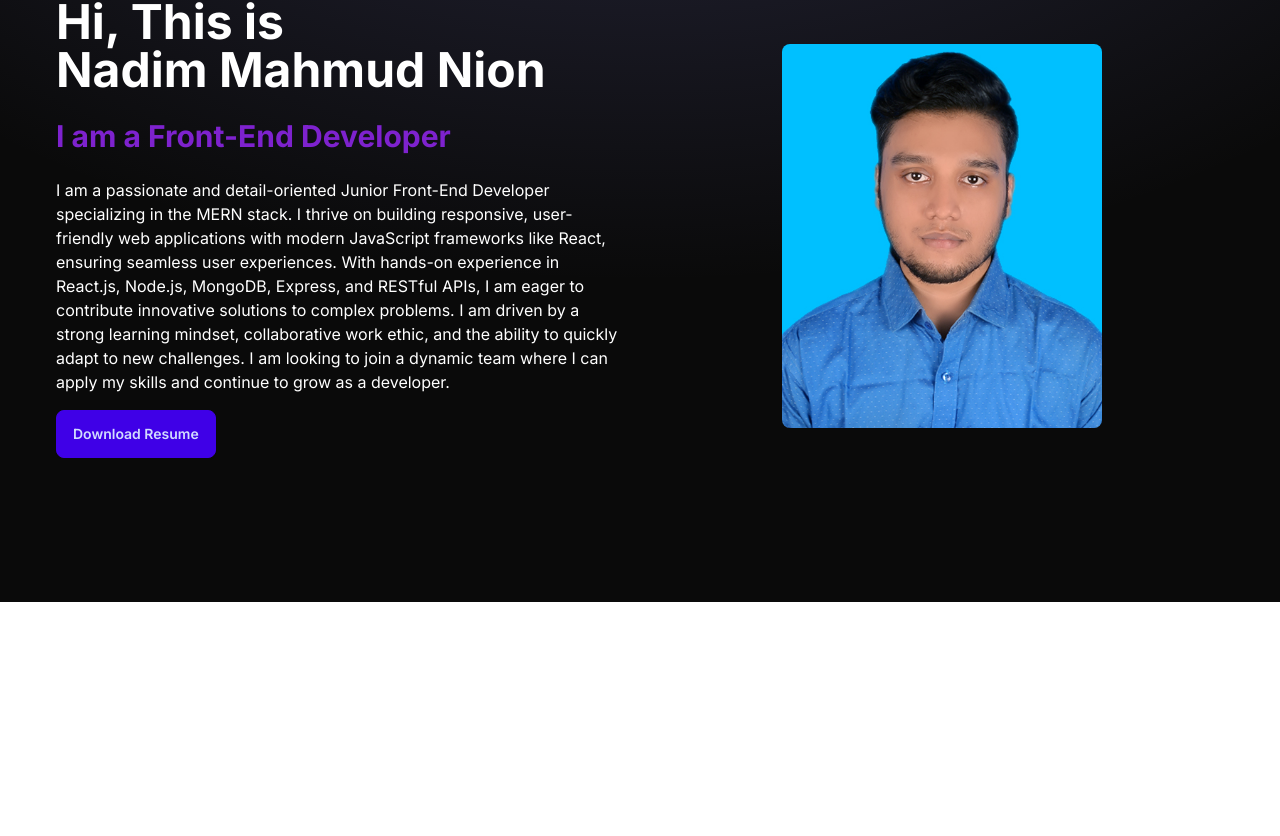
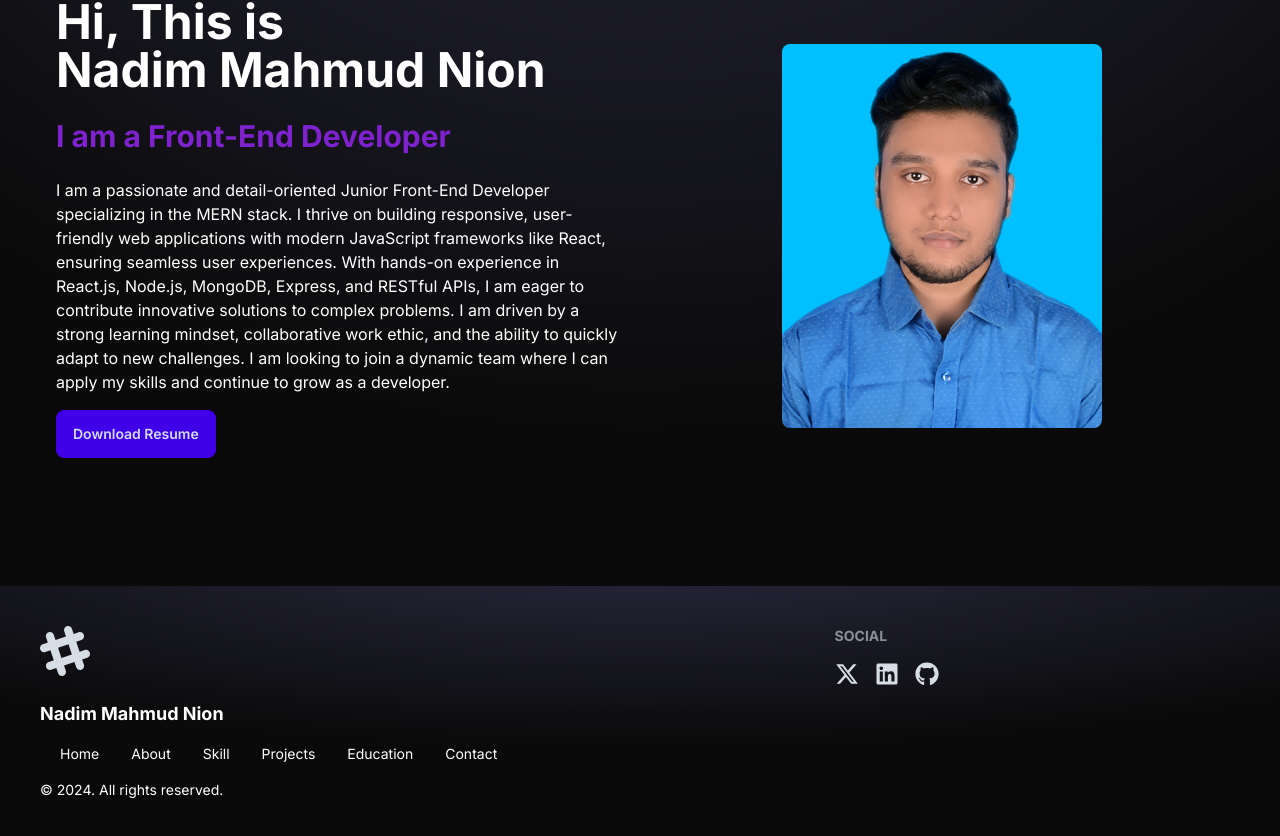
Before and after one commit to Nadim-Nion/nion-portfolio, a React (Vite) app: page / in a window 1280 px wide. Shown: the part 198-1034 px from the top of the page. Before the commit the page ends 800 px from the top, so only its background shows below. Built offline with nearby package versions, Linux system fonts and the light colour scheme.

Commit message:
footera added

```diff
--- /dev/null
+++ b/src/components/Footer/Footer.jsx
@@ -0,0 +1,58 @@
+import React from 'react';
+import { FaGithub, FaLinkedin } from 'react-icons/fa';
+import { FaXTwitter } from 'react-icons/fa6';
+import { Link } from 'react-router-dom';
+
+const Footer = () => {
+    return (
+        <div>
+            <footer className="footer  bg-neutral-950 bg-[radial-gradient(ellipse_80%_80%_at_50%_-20%,rgba(120,119,198,0.3),rgba(255,255,255,0))] text-neutral-content p-10">
+                <aside>
+                    <svg
+                        width="50"
+                        height="50"
+                        viewBox="0 0 24 24"
+                        xmlns="http://www.w3.org/2000/svg"
+                        fillRule="evenodd"
+                        clipRule="evenodd"
+                        className="fill-current">
+                        <path
+                            d="M22.672 15.226l-2.432.811.841 2.515c.33 1.019-.209 2.127-1.23 2.456-1.15.325-2.148-.321-2.463-1.226l-.84-2.518-5.013 1.677.84 2.517c.391 1.203-.434 2.542-1.831 2.542-.88 0-1.601-.564-1.86-1.314l-.842-2.516-2.431.809c-1.135.328-2.145-.317-2.463-1.229-.329-1.018.211-2.127 1.231-2.456l2.432-.809-1.621-4.823-2.432.808c-1.355.384-2.558-.59-2.558-1.839 0-.817.509-1.582 1.327-1.846l2.433-.809-.842-2.515c-.33-1.02.211-2.129 1.232-2.458 1.02-.329 2.13.209 2.461 1.229l.842 2.515 5.011-1.677-.839-2.517c-.403-1.238.484-2.553 1.843-2.553.819 0 1.585.509 1.85 1.326l.841 2.517 2.431-.81c1.02-.33 2.131.211 2.461 1.229.332 1.018-.21 2.126-1.23 2.456l-2.433.809 1.622 4.823 2.433-.809c1.242-.401 2.557.484 2.557 1.838 0 .819-.51 1.583-1.328 1.847m-8.992-6.428l-5.01 1.675 1.619 4.828 5.011-1.674-1.62-4.829z"></path>
+                    </svg>
+                    <p className="text-white my-4">
+                        <span className="font-bold text-lg">Nadim Mahmud Nion</span>
+                        <br />
+                        <ul className="menu menu-horizontal px-1 text-white">
+                            <li><Link className="hover:text-blue-400 transition-colors" to="/">Home</Link></li>
+                            <li>
+                                <Link className="hover:text-blue-400 transition-colors" to="/about">About</Link>
+                            </li>
+                            <li><Link className="hover:text-blue-400 transition-colors" to="/skill">Skill</Link></li>
+                            <li><Link className="hover:text-blue-400 transition-colors" to="/projects">Projects</Link></li>
+                            <li><Link className="hover:text-blue-400 transition-colors" to="/education">Education</Link></li>
+                            <li><Link className="hover:text-blue-400 transition-colors" to="/contact">Contact</Link></li>
+                        </ul>
+                        <br />
+                        <span className="text-sm"> © 2024. All rights reserved.</span>
+                    </p>
+                </aside>
+                <nav>
+                    <h6 className="footer-title">Social</h6>
+                    <div className="grid grid-flow-col gap-4">
+                        <Link to="https://twitter.com/NionHunter">
+                            <FaXTwitter className='text-2xl' />
+                        </Link>
+                        <Link to="https://www.linkedin.com/in/nadim-mahmud-nion-0546151a9">
+                            <FaLinkedin className='text-2xl' />
+                        </Link>
+                        <Link to="https://github.com/Nadim-Nion">
+                            <FaGithub className='text-2xl' />
+                        </Link>
+                    </div>
+                </nav>
+            </footer>
+        </div>
+    );
+};
+
+export default Footer;
--- a/src/layouts/MainLayout.jsx
+++ b/src/layouts/MainLayout.jsx
@@ -1,15 +1,19 @@
 import React from 'react';
 import { Outlet } from 'react-router-dom';
 import Navbar from '../components/Navbar/Navbar';
+import Footer from '../components/Footer/Footer';
 
 const MainLayout = () => {
     return (
-        <div>
-            <div>
+        <div className="relative min-h-screen bg-neutral-950 bg-[radial-gradient(ellipse_80%_80%_at_50%_-20%,rgba(120,119,198,0.3),rgba(255,255,255,0))]">
+            {/* <div>
                 <div className="absolute top-0 z-[-2] h-screen w-screen bg-neutral-950 bg-[radial-gradient(ellipse_80%_80%_at_50%_-20%,rgba(120,119,198,0.3),rgba(255,255,255,0))]"></div>
+            </div> */}
+            <Navbar></Navbar>
+            <div className='grow'>
+                <Outlet></Outlet>
             </div>
-            <Navbar></Navbar>
-            <Outlet></Outlet>
+            <Footer></Footer>
         </div>
     );
 };
```
